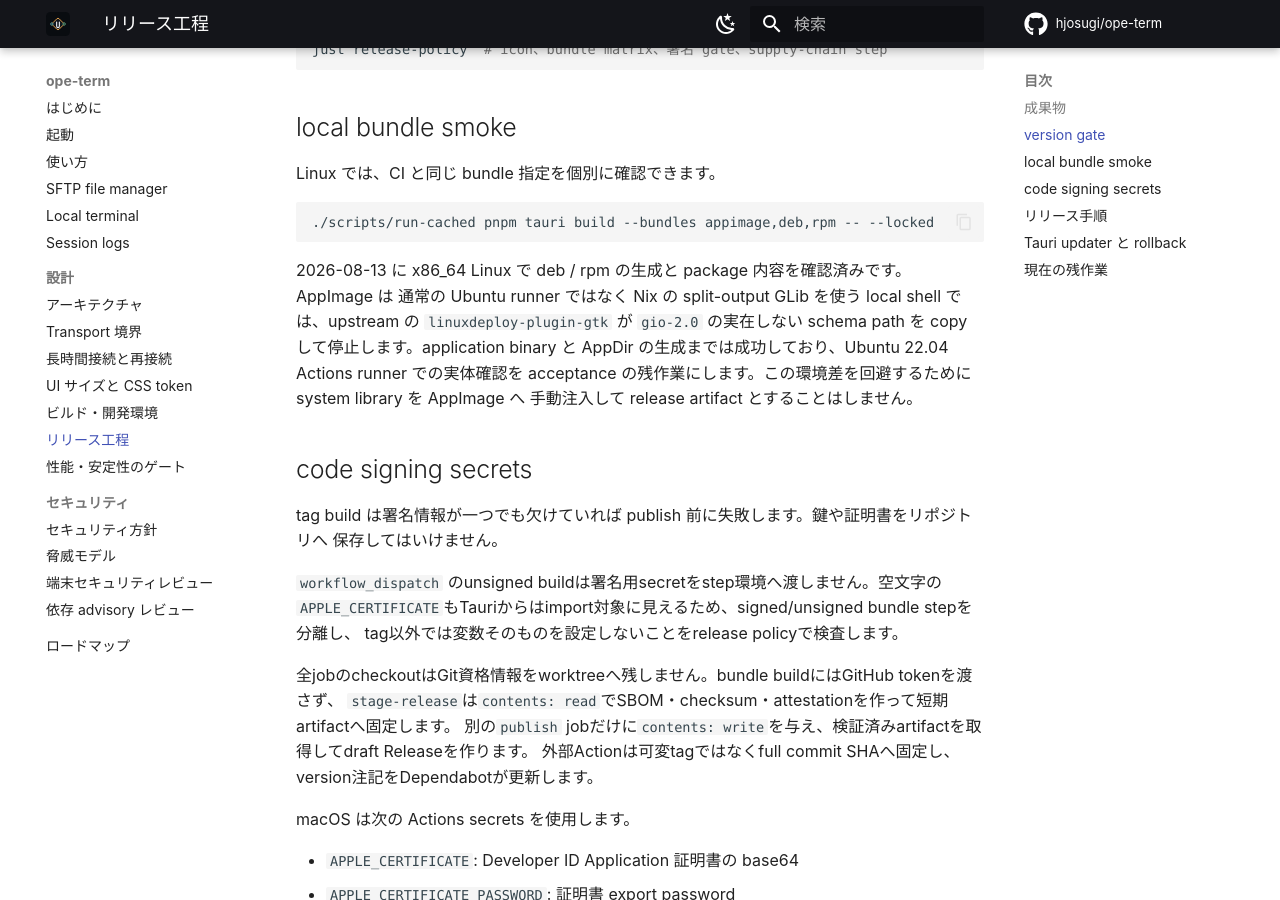
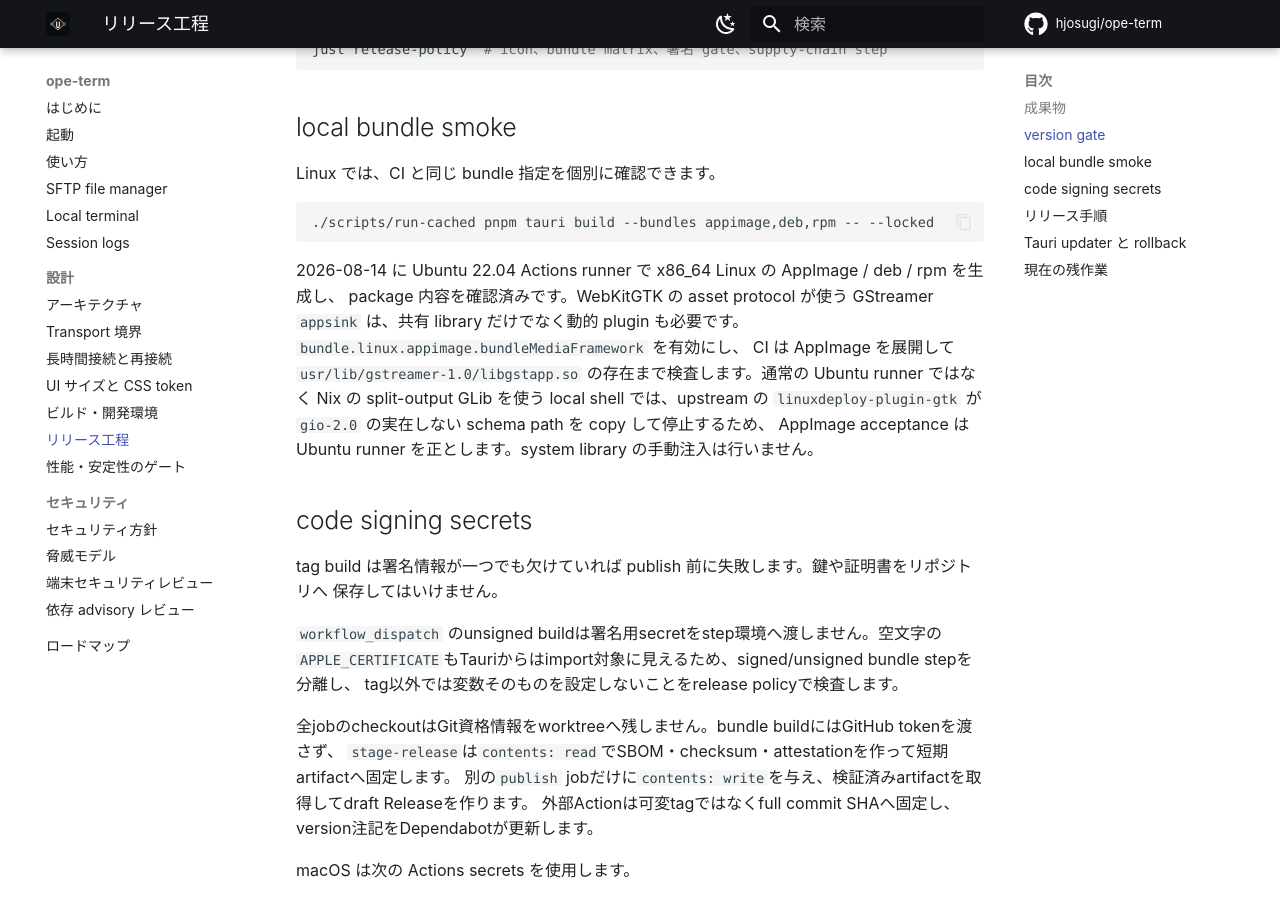
Before and after one commit to hjosugi/ope-term, an MkDocs documentation site: the page built from docs/RELEASE.md, in a window 1280 px wide and 900 px high, scrolled down 1262 px. Built offline with MkDocs 1.6.1 and Material for MkDocs 9.7.7, drawn with Linux system fonts in a browser that asks for light colours; comment, search, counter and statistics services are not loaded.

Commit message:
fix(release): bundle AppImage media plugins

````diff
--- a/docs/RELEASE.md
+++ b/docs/RELEASE.md
@@ -53,12 +53,13 @@ Linux では、CI と同じ bundle 指定を個別に確認できます。
 ./scripts/run-cached pnpm tauri build --bundles appimage,deb,rpm -- --locked
 ```
 
-2026-08-13 に x86_64 Linux で deb / rpm の生成と package 内容を確認済みです。AppImage は
-通常の Ubuntu runner ではなく Nix の split-output GLib を使う local shell では、upstream の
-`linuxdeploy-plugin-gtk` が `gio-2.0` の実在しない schema path を copy して停止します。application
-binary と AppDir の生成までは成功しており、Ubuntu 22.04 Actions runner での実体確認を
-acceptance の残作業にします。この環境差を回避するために system library を AppImage へ
-手動注入して release artifact とすることはしません。
+2026-08-14 に Ubuntu 22.04 Actions runner で x86_64 Linux の AppImage / deb / rpm を生成し、
+package 内容を確認済みです。WebKitGTK の asset protocol が使う GStreamer `appsink` は、共有
+library だけでなく動的 plugin も必要です。`bundle.linux.appimage.bundleMediaFramework` を有効にし、
+CI は AppImage を展開して `usr/lib/gstreamer-1.0/libgstapp.so` の存在まで検査します。通常の Ubuntu
+runner ではなく Nix の split-output GLib を使う local shell では、upstream の
+`linuxdeploy-plugin-gtk` が `gio-2.0` の実在しない schema path を copy して停止するため、
+AppImage acceptance は Ubuntu runner を正とします。system library の手動注入は行いません。
 
 ## code signing secrets
 
````
Also changed, not shown: 3 other files.
